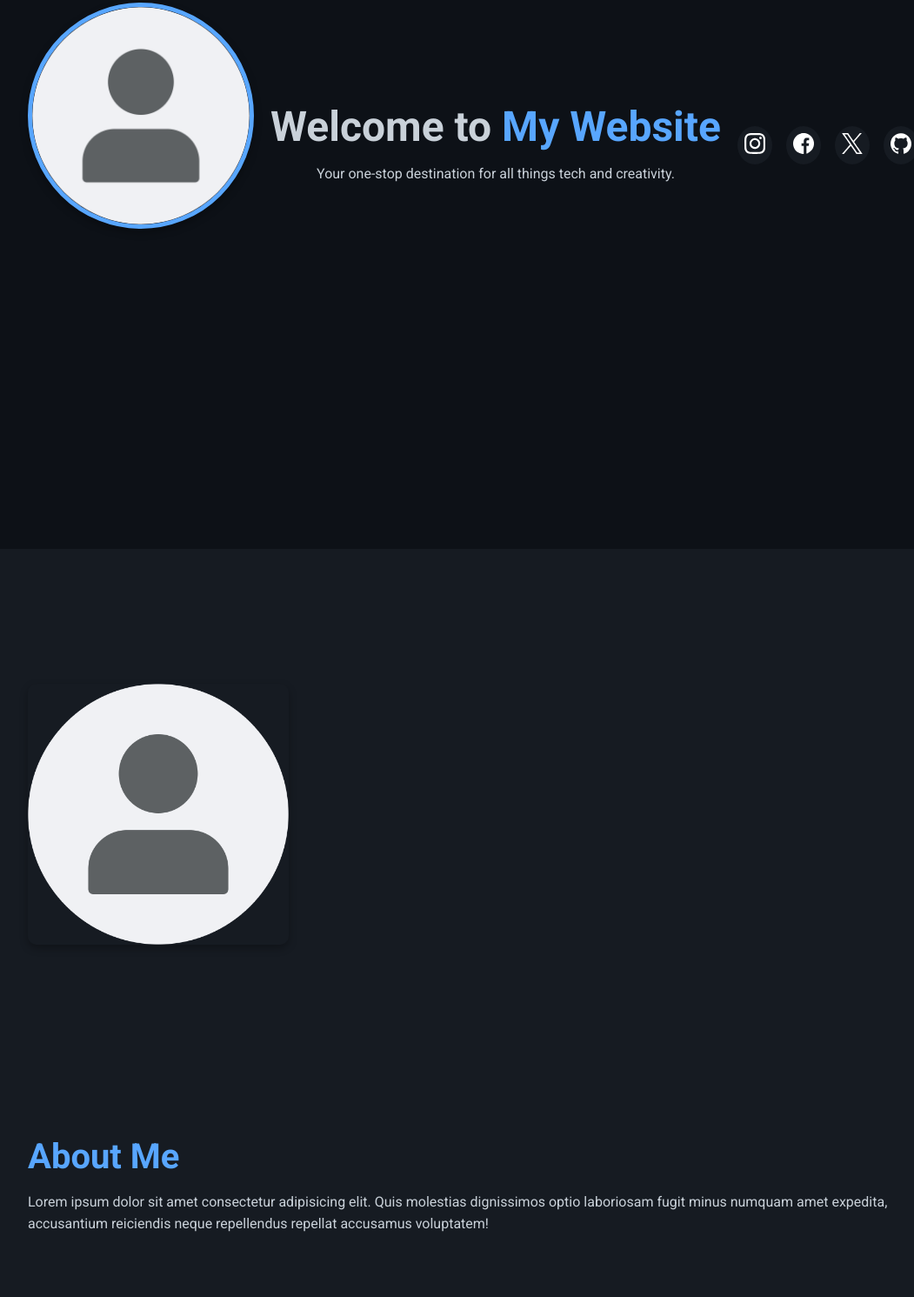
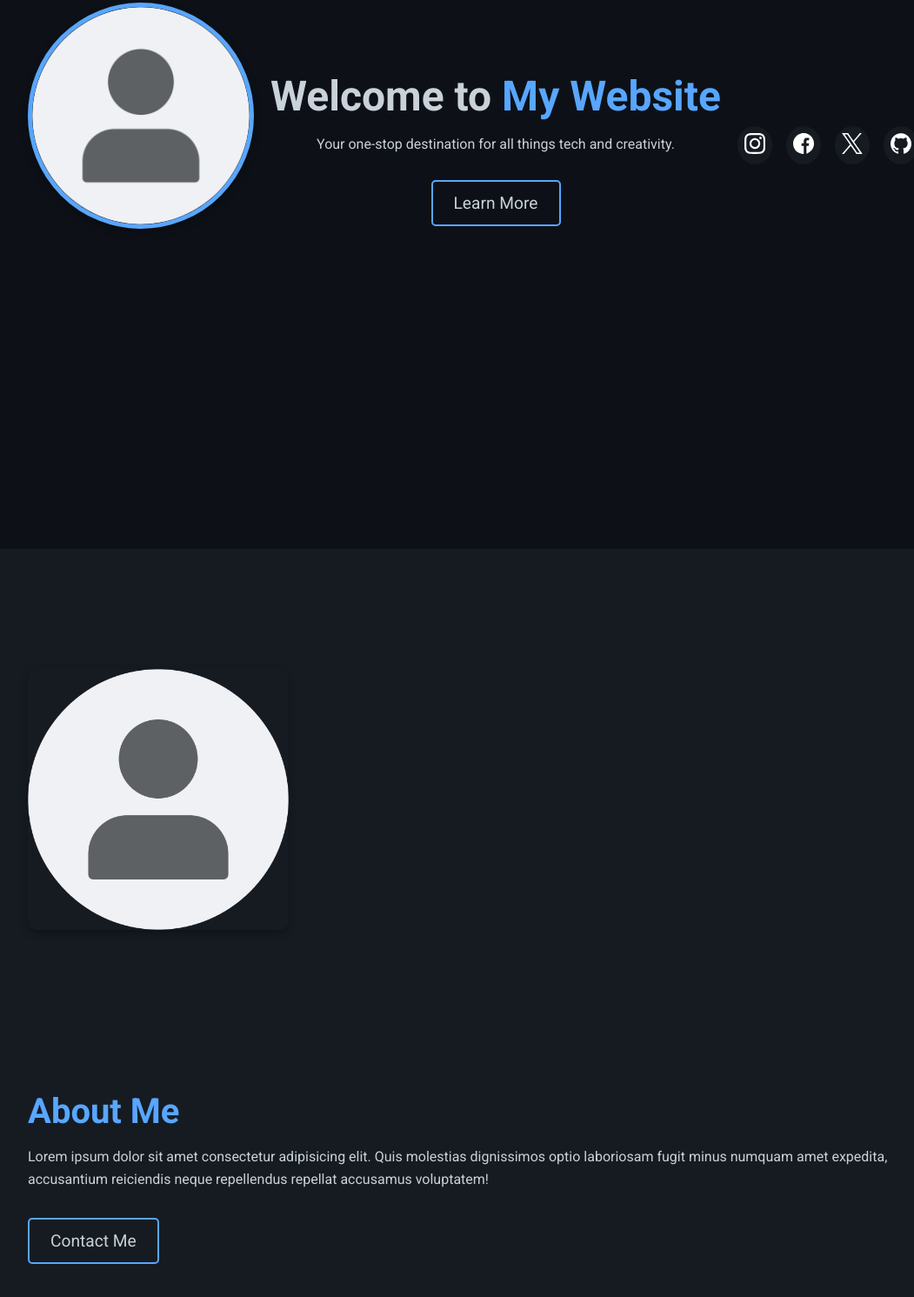
Before and after one commit to Abcd0911/Putin, a plain HTML site: page index.html in a window 1280 px wide. Shown: the part 329-1820 px from the top of the page at 87% size, without its empty margins (96-1147 px from the left). Drawn offline with Linux system fonts and the light colour scheme; a web font is replaced by a local one.

Commit message:
Update index.html

```diff
--- a/index.html
+++ b/index.html
@@ -24,6 +24,7 @@
         <div class="content">
             <h1>Welcome to <span>My Website</span></h1>
             <p>Your one-stop destination for all things tech and creativity.</p>
+            <a href="#about" class="button">Learn More</a>
         </div>
         <div class="icons">
             <a href="#"><img src="./image/instagram.svg" alt="Instagram"></a>
@@ -40,6 +41,7 @@
         <div class="about-content">
             <h2>About Me</h2>
             <p>Lorem ipsum dolor sit amet consectetur adipisicing elit. Quis molestias dignissimos optio laboriosam fugit minus numquam amet expedita, accusantium reiciendis neque repellendus repellat accusamus voluptatem!</p>
+            <a href="#contact" class="button">Contact Me</a>
         </div>
     </section>
 
```
